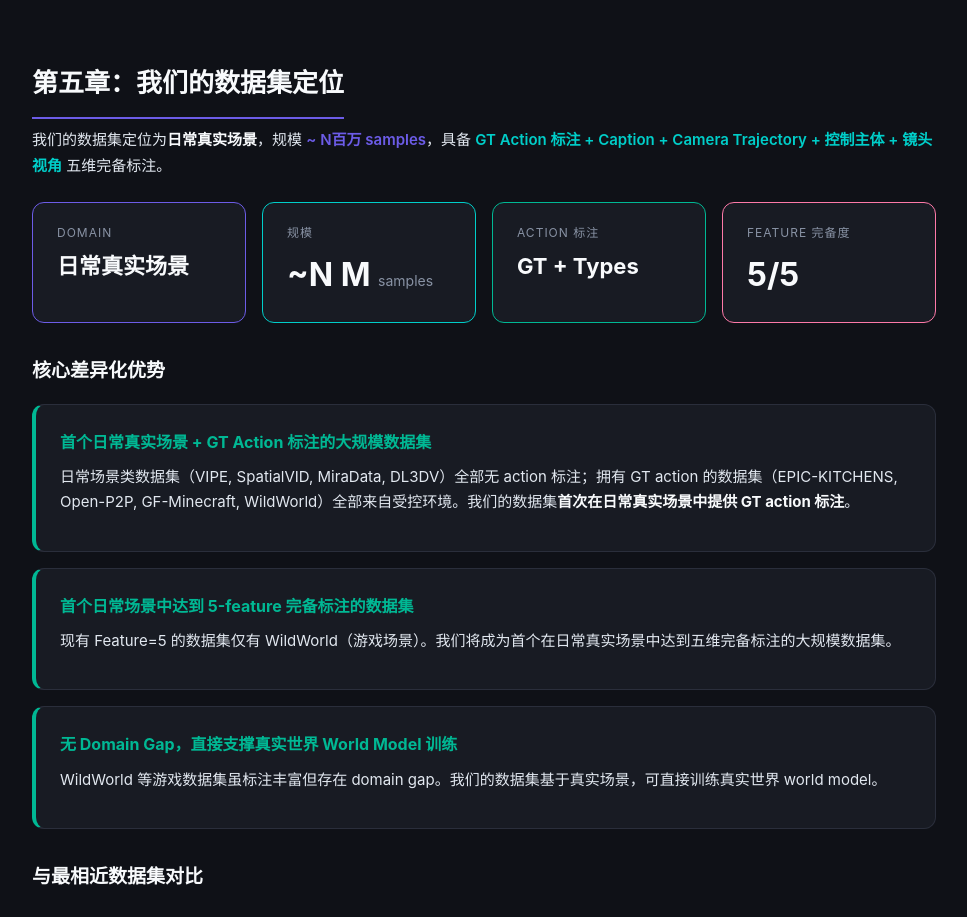
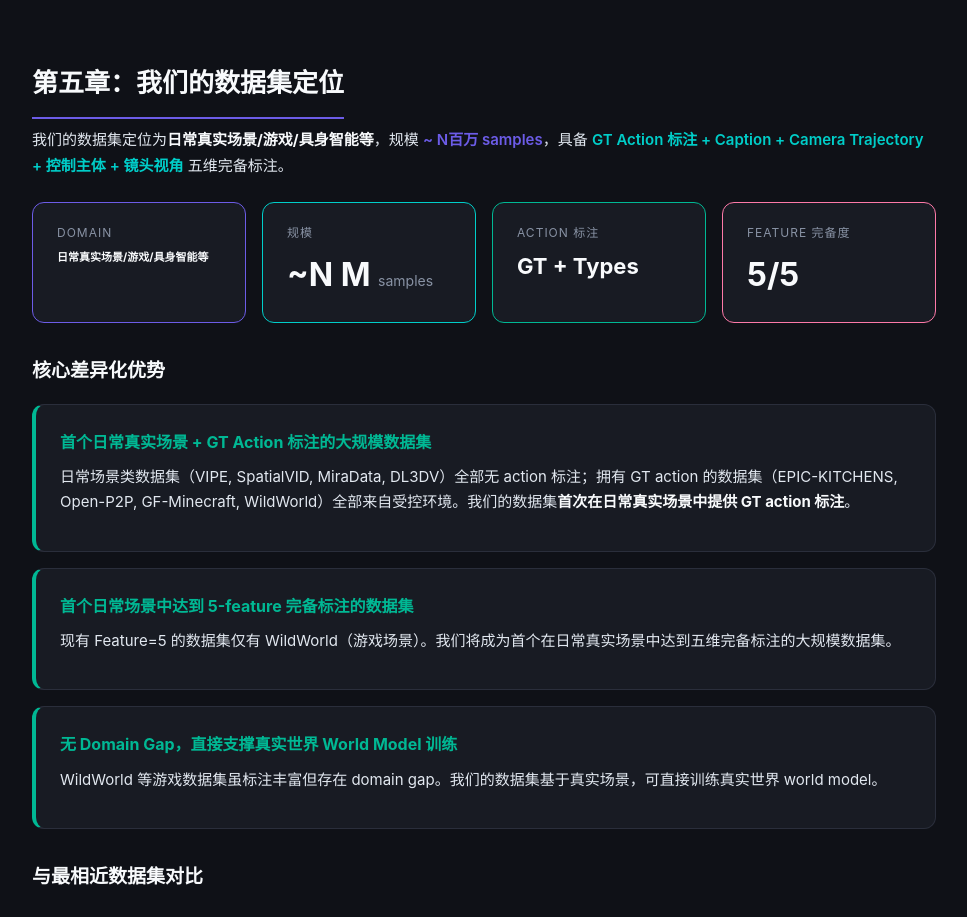
Before and after one commit to jiangenhua/video-world-model-survey, a plain HTML site: page index.html in a window 1280 px wide. Shown: the part 10560-11477 px from the top of the page, without its empty margins (296-1263 px from the left). Drawn offline with nearby package versions, Linux system fonts and the light colour scheme.

Commit message:
Update dataset description and domain in index.html

```diff
--- a/index.html
+++ b/index.html
@@ -480,12 +480,12 @@ tbody tr:hover td { background: var(--card-hover); }
 <!-- ==================== CH5 ==================== -->
 <section id="ch5">
   <h2>第五章：我们的数据集定位</h2>
-  <p>我们的数据集定位为<strong>日常真实场景</strong>，规模 <strong class="highlight">~ N百万 samples</strong>，具备 <strong class="highlight-teal">GT Action 标注 + Caption + Camera Trajectory + 控制主体 + 镜头视角</strong> 五维完备标注。</p>
+  <p>我们的数据集定位为<strong>日常真实场景/游戏/具身智能等</strong>，规模 <strong class="highlight">~ N百万 samples</strong>，具备 <strong class="highlight-teal">GT Action 标注 + Caption + Camera Trajectory + 控制主体 + 镜头视角</strong> 五维完备标注。</p>
 
   <div class="stat-row">
     <div class="stat-card" style="border-color: var(--accent);">
       <div class="label">Domain</div>
-      <div class="value" style="font-size:22px;">日常真实场景</div>
+      <div class="value" style="font-size:11px;">日常真实场景/游戏/具身智能等</div>
     </div>
     <div class="stat-card" style="border-color: var(--accent2);">
       <div class="label">规模</div>
```
